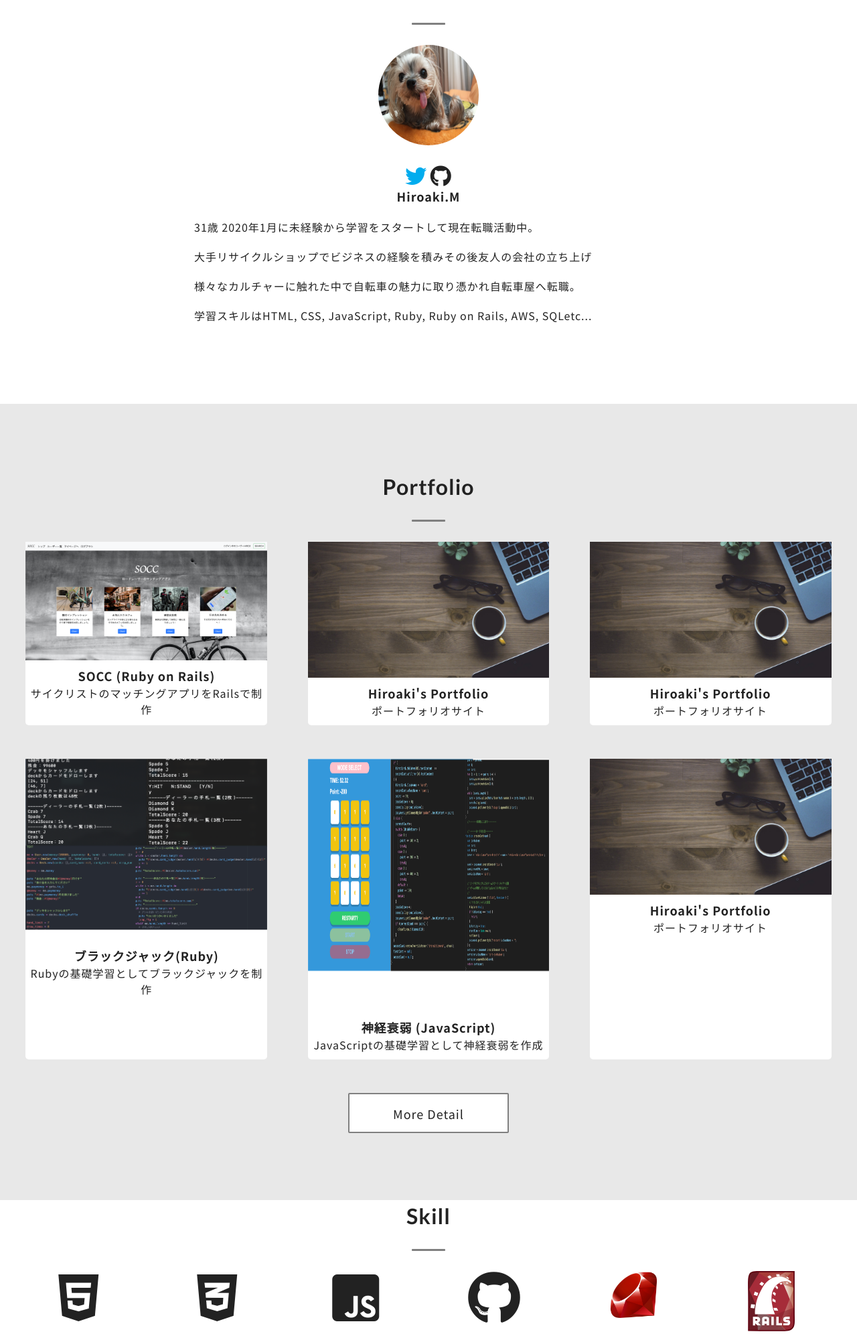
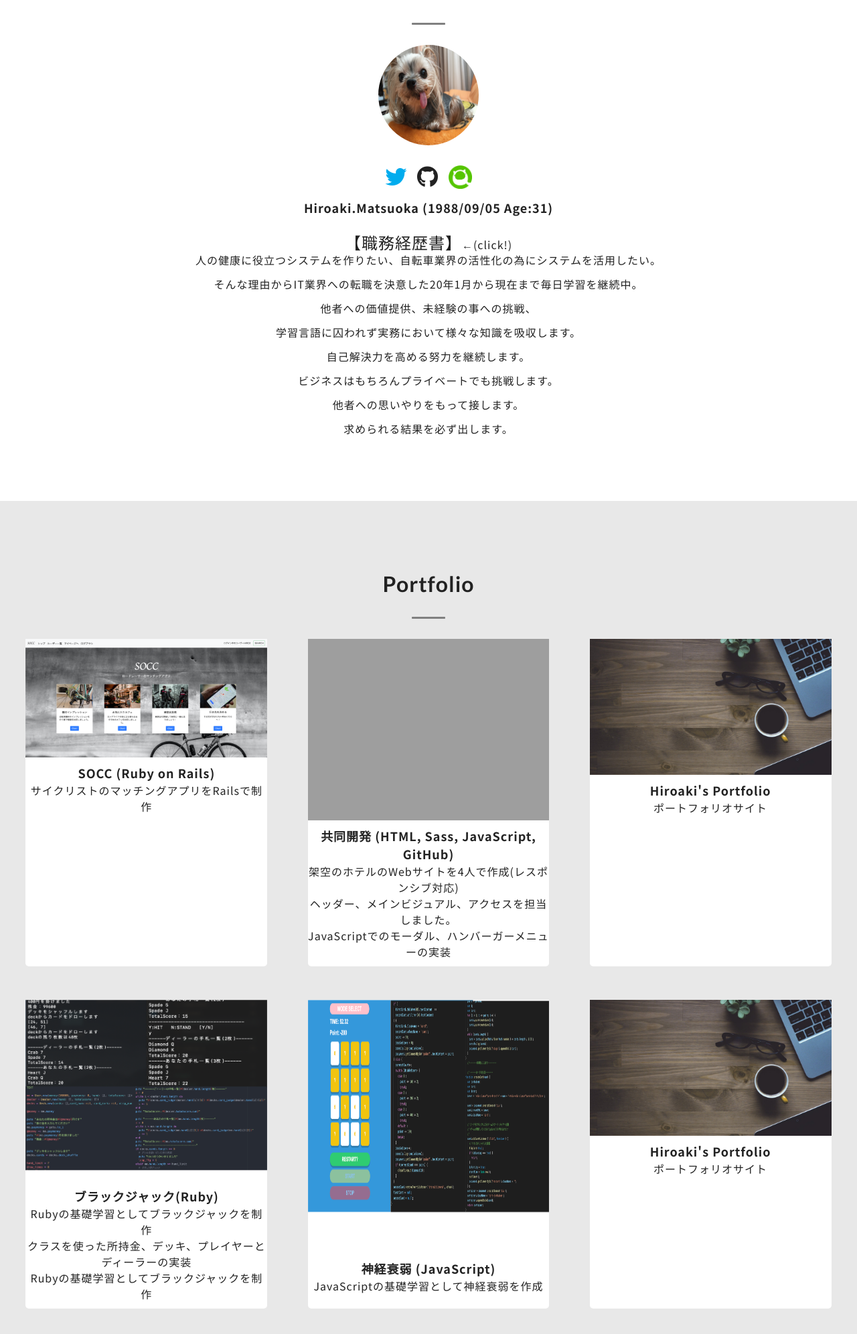
Before and after one commit to Hiroaki-Matsuoka/Hiroaki-Matsuoka_Portfolio_Site, a PHP site: page / in a window 1280 px wide. Shown: the part 939-2931 px from the top of the page at 67% size. Run offline with PHP 8.4, Linux system fonts and the light colour scheme; some libraries are stand-ins or nearby versions; grey boxes are pictures that could not be loaded.

Commit message:
詳細ページ追加

```diff
--- a/css/stylesheet.css
+++ b/css/stylesheet.css
@@ -301,7 +301,19 @@ bottom: 3px;
 }
 
 .p-profile_tw {
+  margin-right: 10px;
   color: #00acee;
+}
+
+.p-profile_qiita {
+  margin-left: 10px;
+  margin-bottom: 15px;
+  max-width: 35px;
+  height: auto;
+}
+
+.p-profile_document {
+  font-size: 24px;
 }
 
 @media screen and (max-width: 576px) {
@@ -313,6 +325,7 @@ bottom: 3px;
 .p-profile_container {
   max-width: 700px;
   margin: 0 auto;
+  text-align: center;
 }
 
 .p-profile_logos {
@@ -337,6 +350,10 @@ bottom: 3px;
   margin-bottom: 20px;
   font-size: 18px;
   font-weight: bold;
+}
+
+.p-profile_text {
+  line-height: 1;
 }
 
 .p-profile_text:not(:last-child) {
--- a/index.html
+++ b/index.html
@@ -79,23 +79,34 @@
         <div class="p-profile_logos">
           <a href="https://twitter.com/HiroMatsuoka2"><i class="fab fa-twitter fa-2x p-profile_tw"></i></a>
           <a href="https://github.com/Hiroaki-Matsuoka"><i class="fab fa-github fa-2x p-profile_git"></i></a>
+          <a href="https://qiita.com/Hiroaki-Matsuoka"><img src="image/q_favicon.png" class="p-profile_qiita"></a>
         </div>
         <p class="p-profile_name">
-          Hiroaki.M
+          Hiroaki.Matsuoka (1988/09/05 Age:31)
+        </p>
+        <a href="image/syokumu.pages" class="p-profile_document">【職務経歴書】</a>←(click!)
+        <p class="p-profile_text">
+          人の健康に役立つシステムを作りたい、自転車業界の活性化の為にシステムを活用したい。
+        <p class="p-profile_text">
+          そんな理由からIT業界への転職を決意した20年1月から現在まで毎日学習を継続中。
         </p>
         <p class="p-profile_text">
-          31歳 2020年1月に未経験から学習をスタートして現在転職活動中。
-        <p class="p-profile_text">
-          大手リサイクルショップでビジネスの経験を積みその後友人の会社の立ち上げ
+          他者への価値提供、未経験の事への挑戦、
         </p>
         <p class="p-profile_text">
-          様々なカルチャーに触れた中で自転車の魅力に取り憑かれ自転車屋へ転職。
+          学習言語に囚われず実務において様々な知識を吸収します。
         </p>
         <p class="p-profile_text">
-          学習スキルはHTML, CSS, JavaScript, Ruby, Ruby on Rails, AWS, SQLetc...
+          自己解決力を高める努力を継続します。
         </p>
         <p class="p-profile_text">
-
+          ビジネスはもちろんプライベートでも挑戦します。
+        </p>
+        <p class="p-profile_text">
+          他者への思いやりをもって接します。
+        </p>
+        <p class="p-profile_text">
+          求められる結果を必ず出します。
         </p>
       </div>
     </article>
@@ -120,14 +131,20 @@
           </a>
           <a href="./portfolio/#portfolio01" class="p-portfolio_link">
             <div class="p-portfolio_image-wrap">
-              <img src="./image/sample01.jpg" alt="ポートフォリオ01" class="p-portfolio_image">
+              <img src="./image/kyodo_kaihatsu_pf.png" alt="ポートフォリオ01" class="p-portfolio_image">
             </div>
             <div class="p-portfolio_content">
               <p class="p-portfolio_lead">
-                Hiroaki's Portfolio
+              共同開発 (HTML, Sass, JavaScript, GitHub)
               </p>
               <p class="p-portfolio_text">
-                ポートフォリオサイト
+                架空のホテルのWebサイトを4人で作成(レスポンシブ対応)
+              </p>
+              <p class="p-portfolio_text">
+                ヘッダー、メインビジュアル、アクセスを担当しました。
+              </p>
+              <p class="p-portfolio_text">
+                JavaScriptでのモーダル、ハンバーガーメニューの実装
               </p>
             </div>
           </a>
@@ -151,6 +168,12 @@
             <div class="p-portfolio_content">
               <p class="p-portfolio_lead">
                 ブラックジャック(Ruby)
+              </p>
+              <p class="p-portfolio_text">
+                Rubyの基礎学習としてブラックジャックを制作
+              </p>
+              <p class="p-portfolio_text">
+                クラスを使った所持金、デッキ、プレイヤーとディーラーの実装
               </p>
               <p class="p-portfolio_text">
                 Rubyの基礎学習としてブラックジャックを制作
```
Also changed, not shown: show.html (+36 -16 lines), image/q_favicon.png (added), 1 other file.
